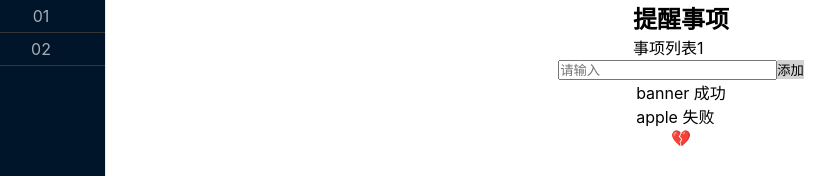
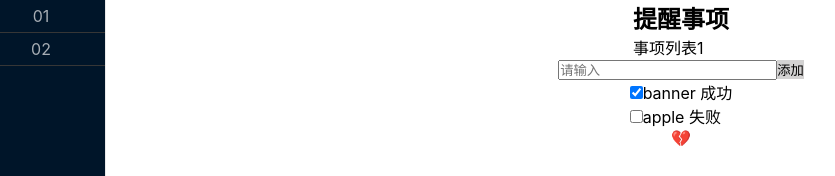
Before and after one commit to bluesnn/react-todo-list, a React (Create React App) app: page / in a window 1280 px wide. Shown: the top 176 px of the page, without its empty margins (23-858 px from the left). Built offline with nearby package versions, Linux system fonts and the light colour scheme.

Commit message:
checkbox

```diff
--- a/src/components/TodoList/TodoItem.js
+++ b/src/components/TodoList/TodoItem.js
@@ -1,8 +1,17 @@
 import React from 'react'
 
 export default function TodoItem(props) {
+  const handleCheckboxChange = () => {
+    console.log(1)
+  }
+
   return (
     <li onClick={props.changeState.bind(this, props.id)}>
+      <input
+        type="checkbox"
+        checked={props.status}
+        onChange={handleCheckboxChange}
+      />
       {props.title} {props.status ? '成功' : '失败'}
     </li>
   )
--- a/src/views/01/App.js
+++ b/src/views/01/App.js
@@ -20,18 +20,20 @@
   }]);
 
   const addTodo = todoTitle => {
-    const addData = [{
+    setList([...list, {
       id: list.length,
       title: todoTitle,
       status: false
-    }]
-    setList(list.concat(addData))
+    }])
   }
 
   const changeState = id => {
-    // const itemState = !list[id].status;
-    console.log('aa')
-    // setList(newList[id].status= itemState)
+    setList(list.map(item => {
+      if (item.id === id) {
+        item.status = !item.status;
+      }
+      return item;
+    }))
   }
 
   return (
```
